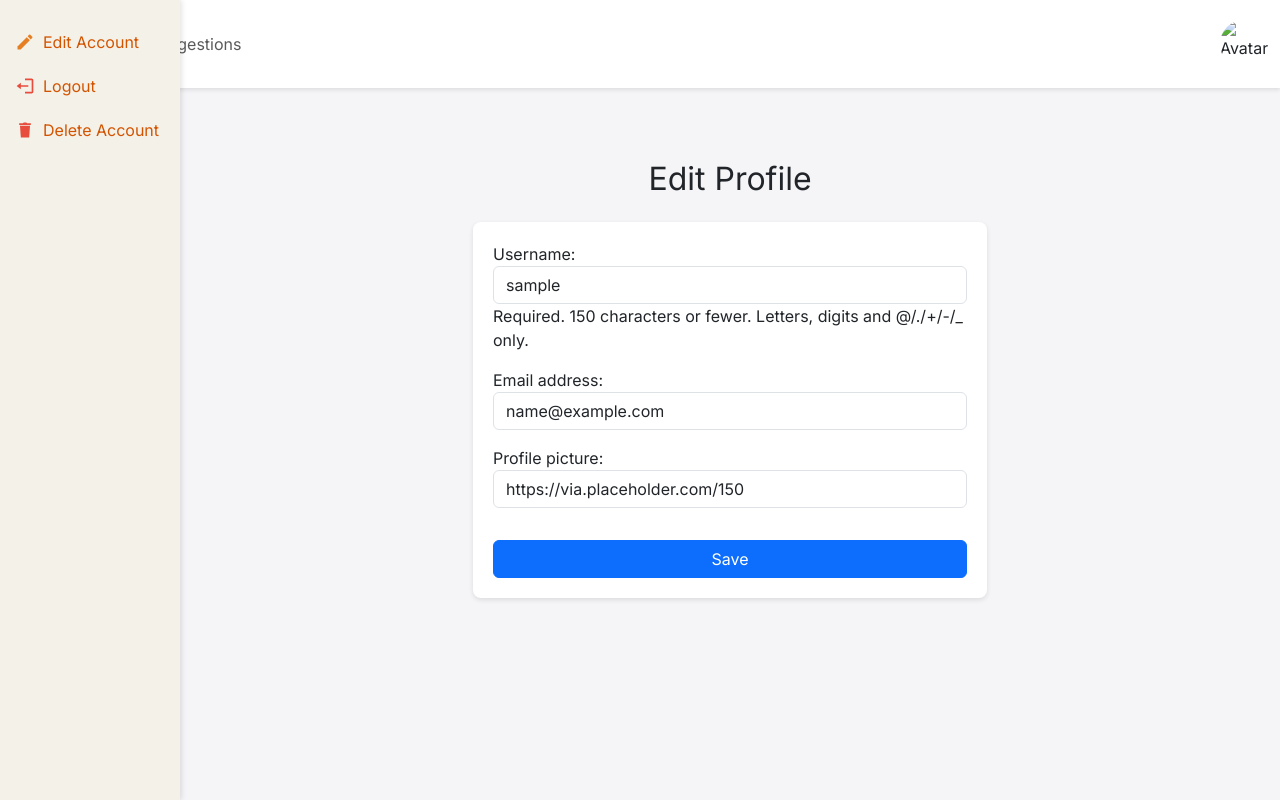
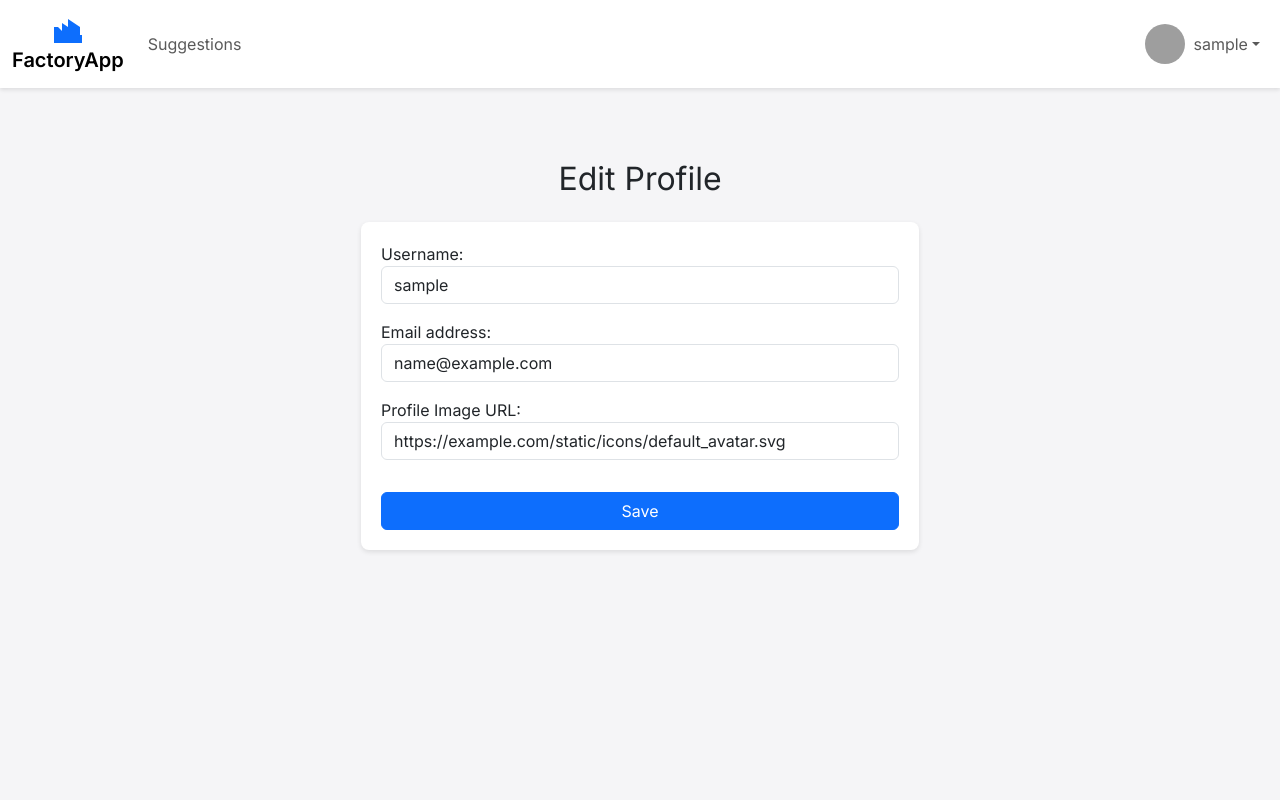
Before and after one commit to stanchev-dev/factory-app, a Django app: page /accounts/profile/edit/ in a window 1280 px wide. Run offline with Django 5.2, Linux system fonts and the light colour scheme; the visitor is signed in with stand-in values (Sample User, id 1); some libraries are stand-ins or nearby versions; grey boxes are pictures that could not be loaded.

Commit message:
Refactor navigation and enforce profile images

```diff
--- a/accounts/forms.py
+++ b/accounts/forms.py
@@ -5,6 +5,21 @@ from django.core.exceptions import ValidationError
 from django.core.validators import RegexValidator
 from django.utils.translation import gettext_lazy as _
 from .models import CustomUser
+from urllib.request import Request, urlopen
+
+
+def validate_image_url(value: str):
+    allowed_extensions = [".jpg", ".jpeg", ".png", ".svg"]
+    if not any(value.lower().endswith(ext) for ext in allowed_extensions):
+        raise ValidationError("URL must end with .jpg, .jpeg, .png, or .svg")
+    try:
+        req = Request(value, method="HEAD")
+        with urlopen(req) as response:
+            content_type = response.headers.get("Content-Type", "")
+            if not content_type.startswith("image"):
+                raise ValidationError("URL does not point to an image")
+    except Exception:
+        raise ValidationError("Could not load image from URL")
 
 
 class RegistrationForm(UserCreationForm):
@@ -23,10 +38,23 @@ class RegistrationForm(UserCreationForm):
     secret_key = forms.CharField(
         required=False, help_text="Required if registering as manager."
     )
+    profile_picture = forms.URLField(
+        initial=settings.DEFAULT_AVATAR_URL,
+        required=True,
+        label="Profile Image URL",
+        validators=[validate_image_url],
+    )
 
     class Meta:
         model = CustomUser
-        fields = ("username", "password1", "password2", "role", "secret_key")
+        fields = (
+            "username",
+            "password1",
+            "password2",
+            "role",
+            "secret_key",
+            "profile_picture",
+        )
 
     def clean(self):
         cleaned_data = super().clean()
@@ -58,6 +86,12 @@ class CustomUserChangeForm(UserChangeForm):
 
 
 class EditProfileForm(forms.ModelForm):
+    profile_picture = forms.URLField(
+        required=True,
+        label="Profile Image URL",
+        validators=[validate_image_url],
+    )
+
     class Meta:
         model = CustomUser
         fields = ("username", "email", "profile_picture")
@@ -66,3 +100,6 @@ class EditProfileForm(forms.ModelForm):
         super().__init__(*args, **kwargs)
         for field in self.fields.values():
             field.widget.attrs.update({"class": "form-control"})
+        self.fields["profile_picture"].initial = (
+            self.instance.profile_picture or settings.DEFAULT_AVATAR_URL
+        )
--- a/accounts/models.py
+++ b/accounts/models.py
@@ -1,8 +1,6 @@
 from django.db import models
-
-# Create your models here.
+from django.conf import settings
 from django.contrib.auth.models import AbstractUser
-from django.db import models
 
 class CustomUser(AbstractUser):
     class RoleChoices(models.TextChoices):
@@ -15,6 +13,5 @@ class CustomUser(AbstractUser):
         default=RoleChoices.WORKER,
     )
     profile_picture = models.URLField(
-        blank=True,
-        default="https://via.placeholder.com/150",
+        default=settings.DEFAULT_AVATAR_URL,
     )
--- a/accounts/views.py
+++ b/accounts/views.py
@@ -20,6 +20,7 @@ class RegisterView(FormView):
             username=form.cleaned_data['username'],
             password=form.cleaned_data['password1'],
             role=form.cleaned_data['role'],
+            profile_picture=form.cleaned_data['profile_picture'],
         )
         login(self.request, user)
         return super().form_valid(form)
--- a/config/settings.py
+++ b/config/settings.py
@@ -132,3 +132,4 @@ DEFAULT_AUTO_FIELD = 'django.db.models.BigAutoField'
 AUTH_USER_MODEL = 'accounts.CustomUser'
 MANAGER_SECRET_KEY = 'S0FTUNI-SECRET'
 LOGIN_REDIRECT_URL = '/'
+DEFAULT_AVATAR_URL = 'https://example.com/static/icons/default_avatar.svg'
--- a/static/css/style.css
+++ b/static/css/style.css
@@ -17,50 +17,16 @@ body {
   height: 32px;
 }
 
-.profile-pic {
-  width: 48px;
-  height: 48px;
-  border-radius: 50%;
-  object-fit: cover;
-  margin-left: 16px;
-}
-
-.sidebar {
-  width: 180px;
-  background-color: #f4f1e8;
-  padding-top: 20px;
-  position: fixed;
-  top: 0;
-  bottom: 0;
-  left: 0;
-  box-shadow: 2px 0 5px rgba(0,0,0,0.1);
-}
-
-.sidebar a {
-  display: flex;
-  align-items: center;
-  padding: 10px 15px;
-  color: #d35400;
-  text-decoration: none;
-  transition: background-color 0.3s ease;
-}
-
-.sidebar a:hover {
-  background-color: #e9e2d0;
-  cursor: pointer;
-}
-
 .icon {
   width: 20px;
   height: 20px;
 }
 
-.sidebar img.icon {
-  margin-right: 8px;
-}
-
-.content.with-sidebar {
-  margin-left: 180px;
+.profile-pic {
+  width: 40px;
+  height: 40px;
+  border-radius: 50%;
+  object-fit: cover;
 }
 
 .card-style {
@@ -70,8 +36,7 @@ body {
   padding: 20px;
 }
 
-.btn,
-.sidebar a {
+.btn {
   transition: background-color 0.3s ease;
 }
 
@@ -79,16 +44,3 @@ body {
   cursor: pointer;
   filter: brightness(0.95);
 }
-
-@media (max-width: 768px) {
-  .sidebar {
-    left: -180px;
-    transition: left 0.3s ease;
-  }
-  .sidebar.active {
-    left: 0;
-  }
-  .content.with-sidebar {
-    margin-left: 0;
-  }
-}
--- a/templates/accounts/edit_profile.html
+++ b/templates/accounts/edit_profile.html
@@ -5,7 +5,43 @@
     <h2 class="text-center mb-4">Edit Profile</h2>
     <form method="post" class="card-style w-50 mx-auto">
         {% csrf_token %}
-        {{ form.as_p }}
+
+        <div class="mb-3">
+            {{ form.username.label_tag }}
+            {{ form.username }}
+            {% if form.username.errors %}
+                <ul class="text-danger">
+                    {% for error in form.username.errors %}
+                        <li>{{ error }}</li>
+                    {% endfor %}
+                </ul>
+            {% endif %}
+        </div>
+
+        <div class="mb-3">
+            {{ form.email.label_tag }}
+            {{ form.email }}
+            {% if form.email.errors %}
+                <ul class="text-danger">
+                    {% for error in form.email.errors %}
+                        <li>{{ error }}</li>
+                    {% endfor %}
+                </ul>
+            {% endif %}
+        </div>
+
+        <div class="mb-3">
+            {{ form.profile_picture.label_tag }}
+            {{ form.profile_picture }}
+            {% if form.profile_picture.errors %}
+                <ul class="text-danger">
+                    {% for error in form.profile_picture.errors %}
+                        <li>{{ error }}</li>
+                    {% endfor %}
+                </ul>
+            {% endif %}
+        </div>
+
         <button type="submit" class="btn btn-primary w-100 mt-3">Save</button>
     </form>
 </div>
--- a/templates/base.html
+++ b/templates/base.html
@@ -14,9 +14,6 @@
 <body>
 <nav class="navbar navbar-expand-lg">
   <div class="container-fluid d-flex align-items-center">
-    <button class="btn d-lg-none" id="sidebarToggle">
-        <img src="{% static 'icons/menu.svg' %}" alt="Menu" class="icon">
-    </button>
     <a class="navbar-brand d-flex flex-column align-items-center" href="{% url 'index' %}">
         <img src="{% static 'icons/factory.svg' %}" alt="Factory logo">
         <span>FactoryApp</span>
@@ -40,8 +37,16 @@
       </ul>
       <ul class="navbar-nav ms-auto">
         {% if user.is_authenticated %}
-        <li class="nav-item d-flex align-items-center">
-            <img src="{{ user.profile_picture }}" alt="Avatar" class="profile-pic">
+        <li class="nav-item dropdown">
+          <a class="nav-link dropdown-toggle d-flex align-items-center" href="#" id="userDropdown" role="button" data-bs-toggle="dropdown" aria-expanded="false">
+            <img src="{{ user.profile_picture }}" alt="Avatar" class="profile-pic rounded-circle me-2" title="{{ user.username }}">
+            <span>{{ user.username }}</span>
+          </a>
+          <ul class="dropdown-menu dropdown-menu-end" aria-labelledby="userDropdown">
+            <li><a class="dropdown-item" href="{% url 'edit_profile' %}">Edit Account</a></li>
+            <li><a class="dropdown-item" href="{% url 'logout_confirm' %}">Logout</a></li>
+            <li><a class="dropdown-item text-danger" href="{% url 'delete_account' %}">Delete Account</a></li>
+          </ul>
         </li>
         {% else %}
         <li class="nav-item">
@@ -56,30 +61,9 @@
   </div>
 </nav>
 
-<div class="d-flex">
-  {% if user.is_authenticated %}
-  <div class="sidebar">
-    <a href="{% url 'edit_profile' %}"><img src="{% static 'icons/edit.svg' %}" class="icon" alt="Edit">Edit Account</a>
-    <a href="{% url 'logout_confirm' %}"><img src="{% static 'icons/logout.svg' %}" class="icon" alt="Logout">Logout</a>
-    <a href="{% url 'delete_account' %}"><img src="{% static 'icons/delete.svg' %}" class="icon" alt="Delete">Delete Account</a>
-  </div>
-  {% endif %}
-  <div class="content flex-grow-1 p-4 {% if user.is_authenticated %}with-sidebar{% endif %}">
-    {% block content %}
-    {% endblock %}
-  </div>
+<div class="content p-4">
+  {% block content %}
+  {% endblock %}
 </div>
-
-<script>
-document.addEventListener('DOMContentLoaded', function() {
-  const toggleBtn = document.getElementById('sidebarToggle');
-  const sidebar = document.querySelector('.sidebar');
-  if (toggleBtn && sidebar) {
-    toggleBtn.addEventListener('click', function() {
-      sidebar.classList.toggle('active');
-    });
-  }
-});
-</script>
 </body>
 </html>
```
Also changed, not shown: templates/register.html (+12 -0 lines), accounts/migrations/0003_alter_customuser_profile_picture.py (added).
